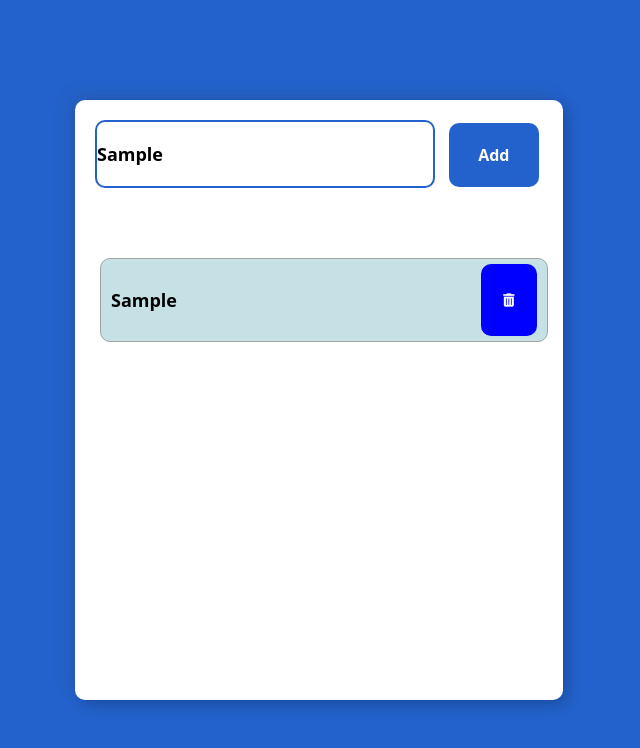
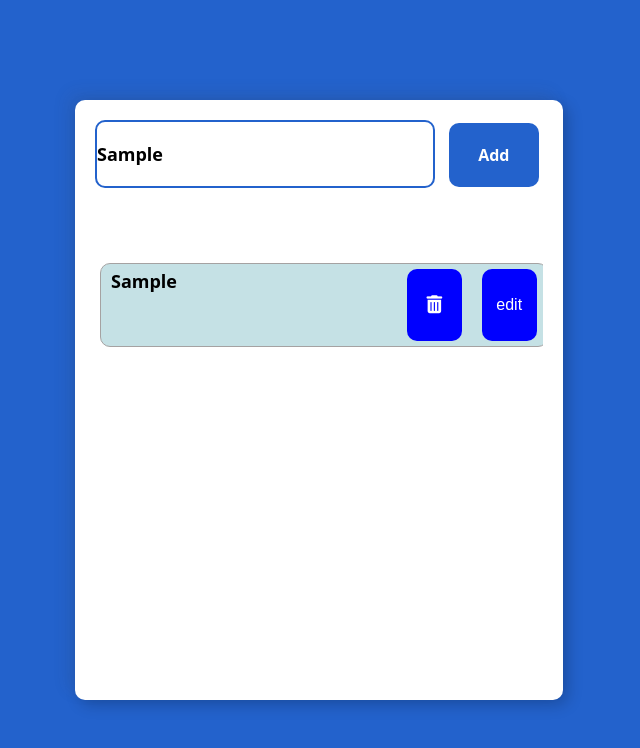
Before and after one commit to divadevloper/to-do-list, a plain HTML site: page index.html in a window 1280 px wide. Both pictures are taken after typing "Sample" into the empty fields and a click on the button "Add". Shown: the whole page, without its empty margins (321-961 px from the left). Drawn offline with Linux system fonts and the light colour scheme.

Commit message:
second commit

```diff
--- a/function.js
+++ b/function.js
@@ -2,15 +2,46 @@ let input = document.getElementById('input')
 let tododiv = document.getElementById('tododiv')
 let todoarr = []
 
-function addtodo() {
-todoarr.unshift(input.value)
-console.log(todoarr);
-     tododiv.innerHTML =''
-for (let index = 0; index < todoarr.length; index++) {
-if (input.value=="") {
-    alert('Enter to keep track for your daily activities')
-}else{
-    tododiv.innerHTML += `<p id="ptag"> ${todoarr[index]}  <button id="btn1"> <i class="fa-solid fa-trash-can"></i> </button> </p>`
+// function addtodo() {
+// todoarr.unshift(input.value)
+// console.log(todoarr);
+//      tododiv.innerHTML =''
+// for (let index = 0; index < todoarr.length; index++) {
+// if (input.value=="") {
+//     alert('Enter to keep track for your daily activities')
+// }else{
+//     tododiv.innerHTML += `<p id="ptag"> ${todoarr[index]}  <button id="btn1"> <i class="fa-solid fa-trash-can"></i> </button> </p>`
+// }
+// }
+// }
+
+function addtodo(){
+    if (input.value == '') {
+        alert('Enter to keep track for your daily activities')
+    }else{
+        todoarr.unshift(input.value)
+        disarr()
+    }
 }
+function todelete(index) {
+    todoarr. splice(index,1)
+    disarr()
+
 }
+function toedit(index) {
+    let changimg = prompt("Enter the new value")
+    todoarr.splice(index,1, changimg);
+    console.log(todoarr);
+    disarr()
+
+
 }
+function disarr() {
+    tododiv.innerHTML =''
+    for (let index = 0; index < todoarr.length; index++){
+        tododiv.innerHTML += `<p id="ptag"> ${todoarr[index]}
+         <button onclick="todelete(${index})" id="btn1"> <i class="fa-solid fa-trash-can"></i> </button>
+         <button onclick="toedit(${index})" id="btn3"> edit </button>
+        </p>`
+     }
+}
--- a/style.css
+++ b/style.css
@@ -47,13 +47,15 @@
     /* background-color: blue; */
     /* padding: 15px; */
     width: 100%;
-    height: 40vh;
+    height: 51vh;
+    overflow: auto;
     margin-top: 70px;
 }
 #ptag{
     display: flex;
-    justify-content: space-between;
+    /* justify-content: space-around; */
     width: 95%;
+
     padding: 5px 10px;
     height:9vh;
     margin: 5px;
@@ -62,15 +64,36 @@
     border-radius: 10px;
     border: 1px solid rgb(165, 162, 162);
     font-size:18px ;
-    align-items: center;
-    text-align: center;
+    /* align-items: center; */
+    /* text-align: center; */
     background-color: rgb(197,225,229);
 }
 #btn1{
     background-color: blue;
     width: 13%;
+    margin-left: 230px;
     height: 9vh;
     border-radius: 10px;
     color: white;
     border: 0;
 }
+#btn3{
+    background-color: blue;
+    width: 13%;
+    margin-left: 20px;
+    height: 9vh;
+    border-radius: 10px;
+    color: white;
+    font-size: 16px;
+    border: 0;
+}
+::placeholder{
+    font-size: 16px;
+    margin-left: 10px;
+}
+#btn1 i{
+    font-size: 18px;
+}
+::-webkit-scrollbar{
+    display: none;
+}
```
